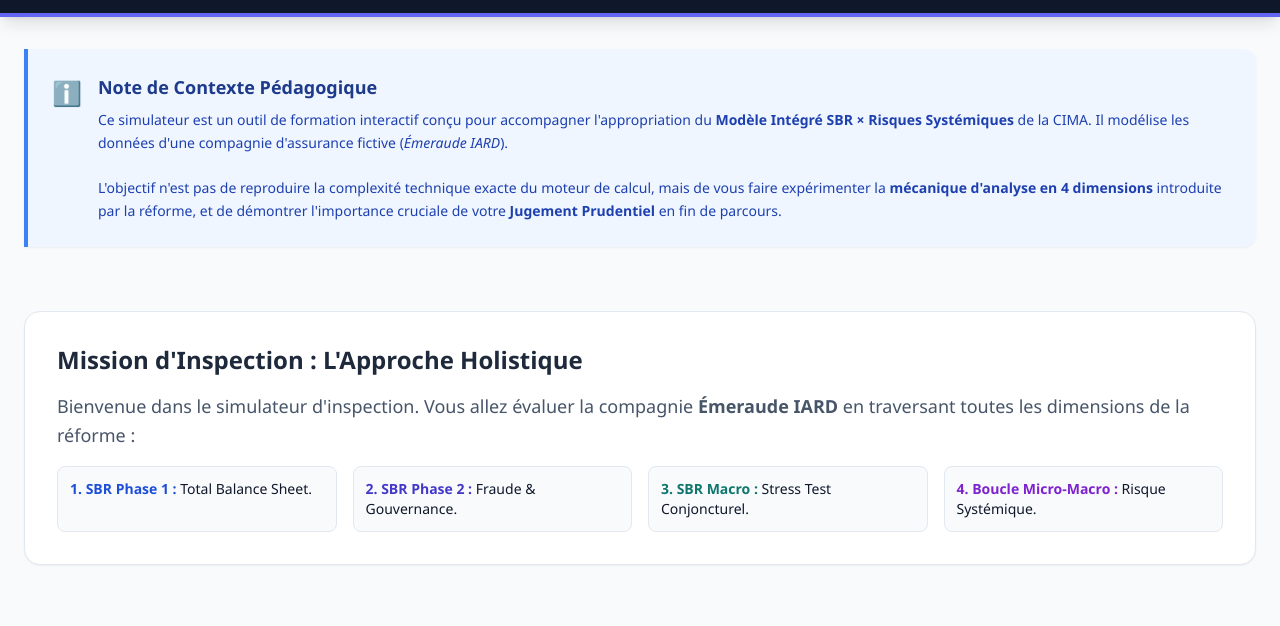
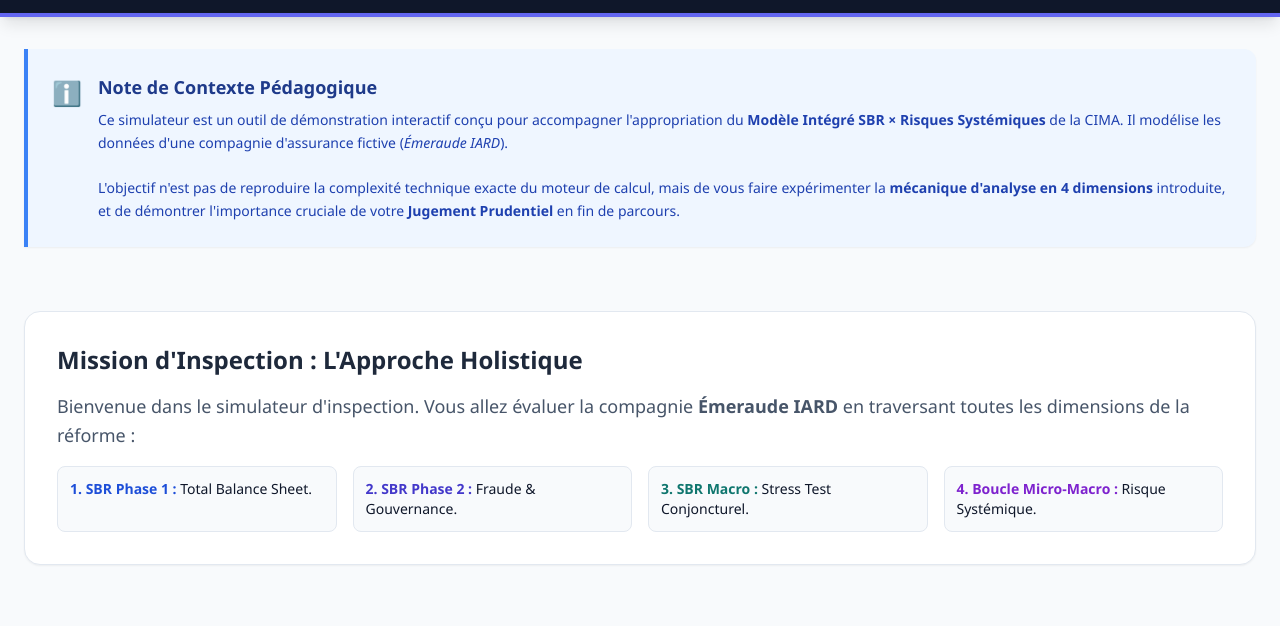
Before and after one commit to grasoanaivo22-cyber/Simulation, a plain HTML site: page index.html in a window 1280 px wide. Shown: the part 119-745 px from the top of the page. Drawn offline with nearby package versions, Linux system fonts and the light colour scheme.

Commit message:
Update index.html

```diff
--- a/index.html
+++ b/index.html
@@ -146,8 +146,8 @@
                 <div class="ml-4">
                     <h3 class="text-lg font-bold text-blue-900">Note de Contexte Pédagogique</h3>
                     <p class="mt-2 text-sm text-blue-800 leading-relaxed">
-                        Ce simulateur est un outil de formation interactif conçu pour accompagner l'appropriation du <strong>Modèle Intégré SBR &times; Risques Systémiques</strong> de la CIMA. Il modélise les données d'une compagnie d'assurance fictive (<em>Émeraude IARD</em>).<br><br>
-                        L'objectif n'est pas de reproduire la complexité technique exacte du moteur de calcul, mais de vous faire expérimenter la <strong>mécanique d'analyse en 4 dimensions</strong> introduite par la réforme, et de démontrer l'importance cruciale de votre <strong>Jugement Prudentiel</strong> en fin de parcours.
+                        Ce simulateur est un outil de démonstration interactif conçu pour accompagner l'appropriation du <strong>Modèle Intégré SBR &times; Risques Systémiques</strong> de la CIMA. Il modélise les données d'une compagnie d'assurance fictive (<em>Émeraude IARD</em>).<br><br>
+                        L'objectif n'est pas de reproduire la complexité technique exacte du moteur de calcul, mais de vous faire expérimenter la <strong>mécanique d'analyse en 4 dimensions</strong> introduite, et de démontrer l'importance cruciale de votre <strong>Jugement Prudentiel</strong> en fin de parcours.
                     </p>
                 </div>
             </div>
```
